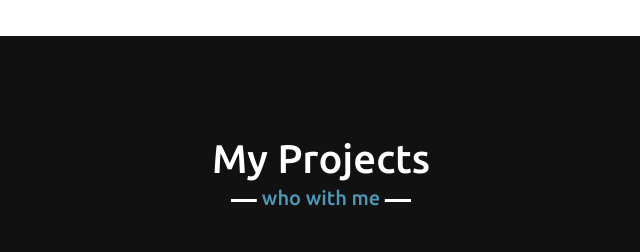
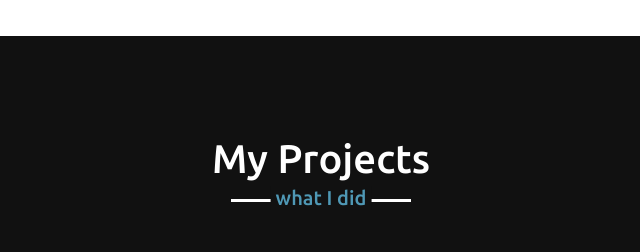
Before and after one commit to Kausi0603/Portfolio, a plain HTML site: page index.html in a window 1280 px wide. Shown: the part 2720-2972 px from the top of the page, 319-959 px from the left. Drawn offline with nearby package versions, Linux system fonts and the light colour scheme.

Commit message:
Update style.css

```diff
--- a/style.css
+++ b/style.css
@@ -376,7 +376,7 @@ section .title::after{
 
 /* project styling */
 .project .title::after{
-    content: "who with me";
+    content: "what I did";
 }
 .project .carousel .card{
     background: #222;
```
